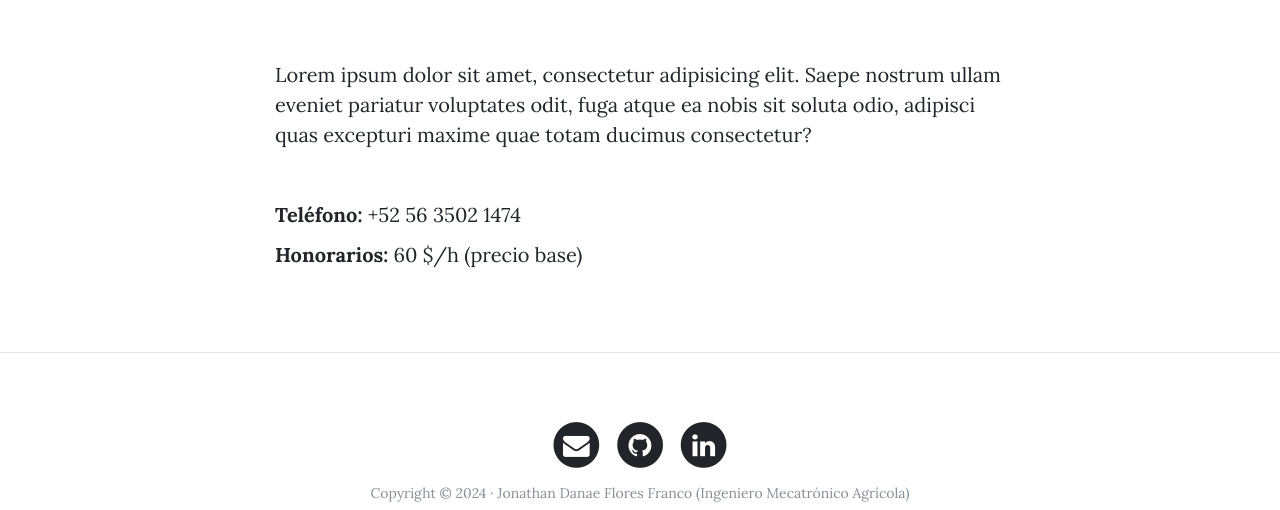
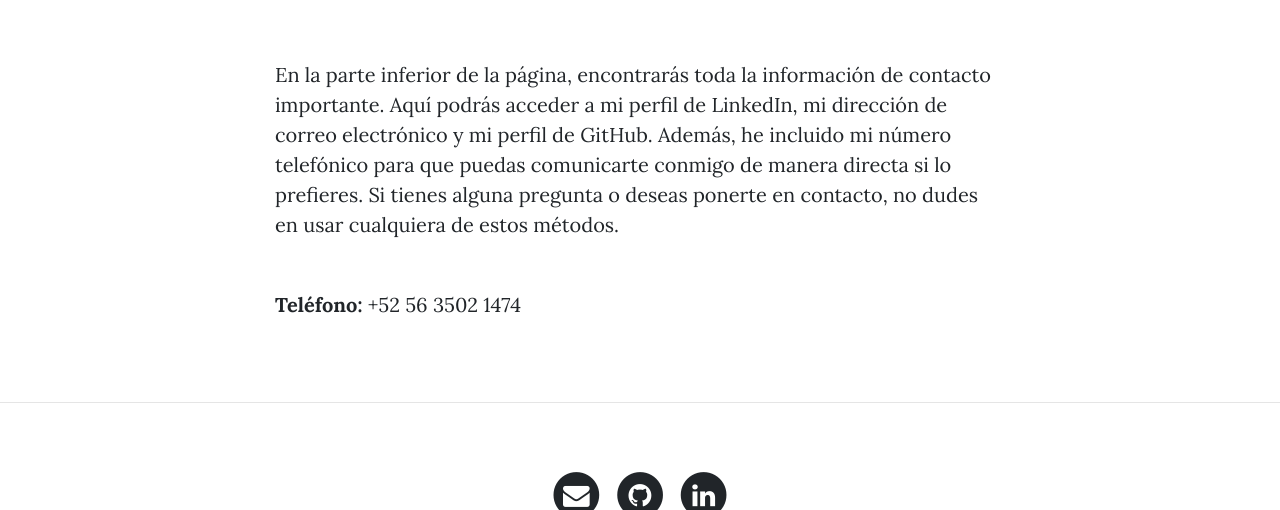
Before and after one commit to jdfloresf/webpersonal, a Django app: page /contact/ in a window 1280 px wide. Shown: the part 532-1042 px from the top of the page. Run offline with Django 5.2, Linux system fonts and the light colour scheme; some libraries are stand-ins or nearby versions.

Commit message:
edit contact

```diff
--- a/core/templates/core/contact.html
+++ b/core/templates/core/contact.html
@@ -12,10 +12,15 @@
 {%block content %}
 <div class="row">
     <div class="col-lg-8 col-md-10 mx-auto">
-        <p>Lorem ipsum dolor sit amet, consectetur adipisicing elit. Saepe nostrum ullam eveniet pariatur voluptates odit, fuga atque ea nobis sit soluta odio, adipisci quas excepturi maxime quae totam ducimus consectetur?</p>
+        <p>
+            En la parte inferior de la página, encontrarás toda la información
+            de contacto importante. Aquí podrás acceder a mi perfil de LinkedIn,
+            mi dirección de correo electrónico y mi perfil de GitHub. Además,
+            he incluido mi número telefónico para que puedas comunicarte conmigo
+            de manera directa si lo prefieres. Si tienes alguna pregunta o deseas
+            ponerte en contacto, no dudes en usar cualquiera de estos métodos.</p>
         <br>
         <p><b>Teléfono:</b> +52 56 3502 1474</p>
-        <p><b>Honorarios:</b> 60 $/h (precio base)</p>
     </div>
 </div>
 {% endblock %}
```
